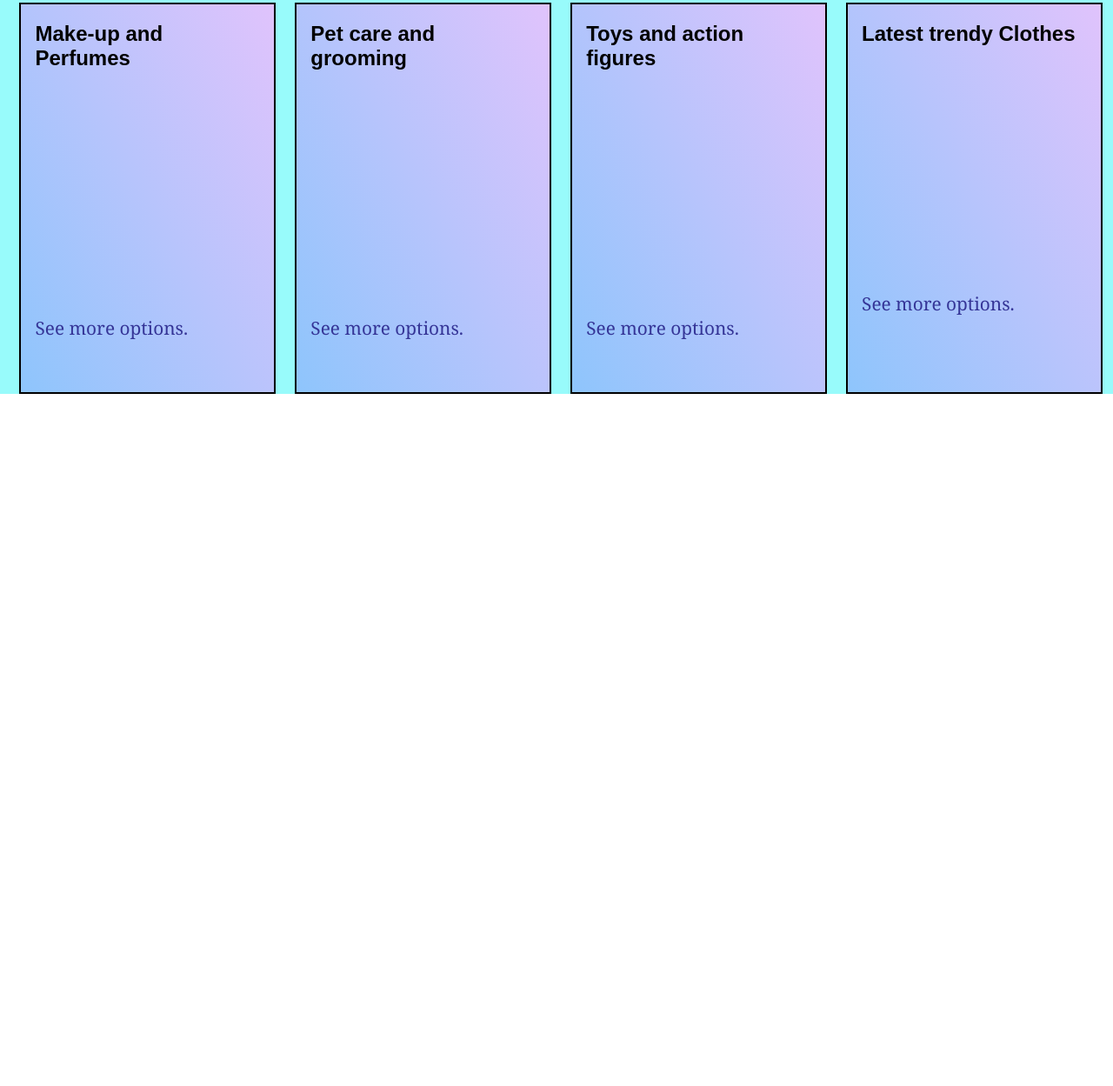
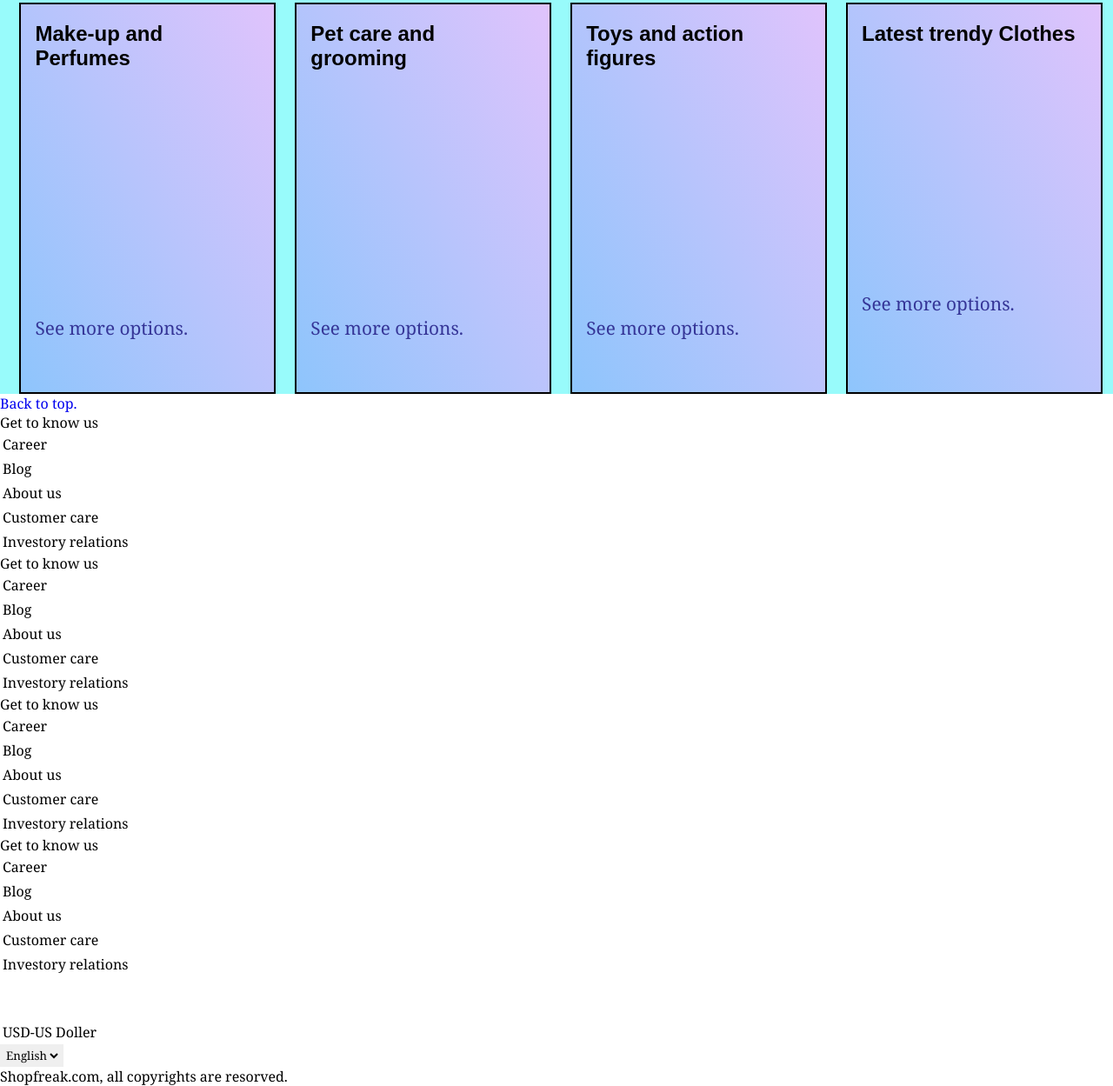
Before and after one commit to Webdev-Ishan/E-commerce-UI, a plain HTML site: page index.html in a window 1280 px wide. Shown: the part 1147-2396 px from the top of the page at 87% size. Before the commit the page ends 1600 px from the top, so only its background shows below. Drawn offline with Linux system fonts and the light colour scheme.

Commit message:
project is complette

```diff
--- a/index.html
+++ b/index.html
@@ -9,7 +9,7 @@
 </head>
 <body>
 <header>
-    <div class="navbar">
+    <div class="navbar" id="navb">
         <div class="nav-logo  border">
 
             <div class="logo">
@@ -164,5 +164,66 @@
 
     </div>
 </main>
+
+<footer>
+    <div class="foot-panel">
+        <a href="#navb" style="text-decoration: none;">Back to top.</a>
+    </div>
+
+    <div class="foot-panel2">
+        <ul>
+            <p>Get to know us</p>
+            <li class="border">Career</li>
+            <li class="border">Blog</li>
+            <li class="border">About us</li>
+            <li class="border">Customer care</li>
+            <li class="border">Investory relations</li>
+        </ul>
+
+        <ul>
+            <p>Get to know us</p>
+            <li class="border">Career</li>
+            <li class="border">Blog</li>
+            <li class="border">About us</li>
+            <li class="border">Customer care</li>
+            <li class="border">Investory relations</li>
+        </ul>
+
+        <ul>
+            <p>Get to know us</p>
+            <li class="border">Career</li>
+            <li class="border">Blog</li>
+            <li class="border">About us</li>
+            <li class="border">Customer care</li>
+            <li class="border">Investory relations</li>
+        </ul>
+
+        <ul>
+            <p>Get to know us</p>
+            <li class="border">Career</li>
+            <li class="border">Blog</li>
+            <li class="border">About us</li>
+            <li class="border">Customer care</li>
+            <li class="border">Investory relations</li>
+        </ul>
+
+
+    </div>
+
+    <div class="foot-panel3">
+        <div class="logo border">
+
+        </div>
+        <p class="border">USD-US Doller</p>
+        <select class="border">
+            <option value="English">English</option>
+            <option value="Hindi">Hindi</option>
+        </select>
+    </div>
+
+    <div class="foot-panel4">
+        Shopfreak.com, all copyrights are resorved.
+    </div>
+</footer>
 </body>
 </html>
```
